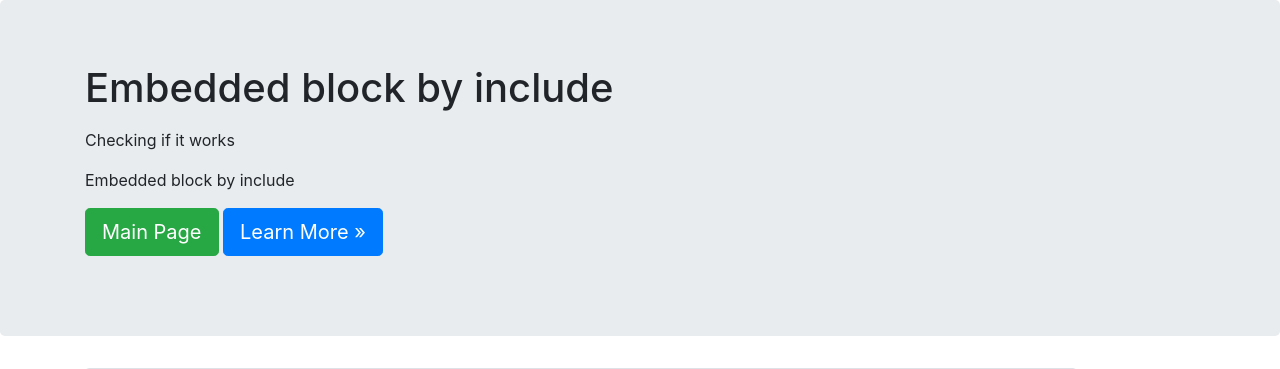
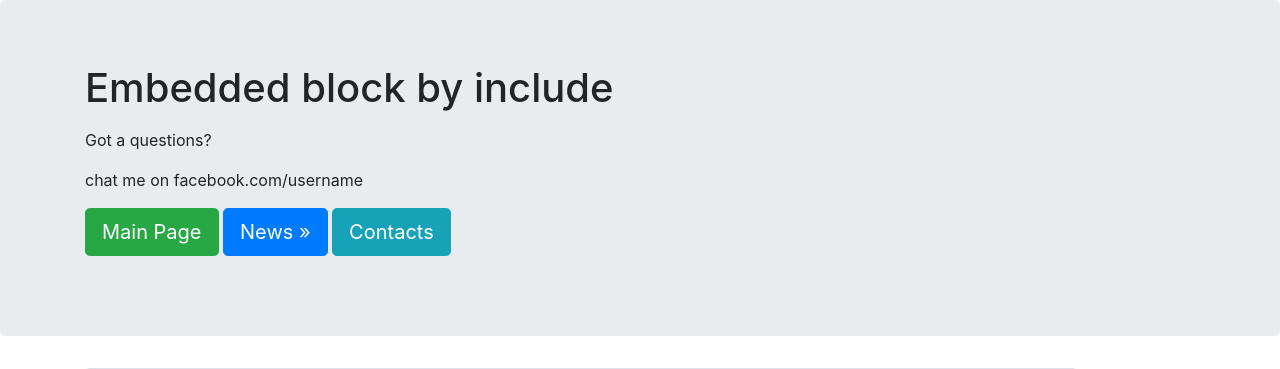
Before and after one commit to nndem/djangoTutorial, a Django app: page /contacts/ in a window 1280 px wide. Shown: the top 369 px of the page. Run offline with Django 3.2, Linux system fonts and the light colour scheme; some libraries are stand-ins or nearby versions.

Commit message:
#4 drilling to html

```diff
--- a/djangoTutorial/djangoTutorial/settings.py
+++ b/djangoTutorial/djangoTutorial/settings.py
@@ -20,7 +20,7 @@ BASE_DIR = Path(__file__).resolve().parent.parent
 # See https://docs.djangoproject.com/en/3.1/howto/deployment/checklist/
 
 # SECURITY WARNING: keep the secret key used in production secret!
-
+SECRET_KEY = '^fks6lx+$rg9%dehs0s0wx6d7mbp86200ugg=ra%6cdqqkgql^'
 
 # SECURITY WARNING: don't run with debug turned on in production!
 DEBUG = True
--- /dev/null
+++ b/djangoTutorial/mainApp/templates/mainApp/basic.html
@@ -0,0 +1,7 @@
+{% extends "mainApp/wrapper.html" %}
+
+{% block content %}
+    {% for val in values %}
+         <p>{{val}}</p>
+    {% endfor %}
+{% endblock %}
--- a/djangoTutorial/mainApp/templates/mainApp/wrapper.html
+++ b/djangoTutorial/mainApp/templates/mainApp/wrapper.html
@@ -11,10 +11,12 @@
         <div class="container">
             <h1>{% include "mainApp/includes/some_html.html" %}</h1>
             {% block content %}
+
             {% endblock %}
             <p>
             <a href="/" class="btn btn-success btn-lg">Main Page</a>
-            <a href="/news" class="btn btn-primary btn-lg">Learn More &raquo;</a>
+            <a href="/news" class="btn btn-primary btn-lg">News &raquo;</a>
+            <a href="/contacts" class="btn btn-info btn-lg">Contacts</a>
             </p>
         </div>
     </div>
--- a/djangoTutorial/mainApp/urls.py
+++ b/djangoTutorial/mainApp/urls.py
@@ -1,6 +1,7 @@
-from django.conf.urls import url, include
+from django.urls import path
+
 from . import views
 
 urlpatterns = [
-    url('', views.index, name="index"),
-]
+    path('', views.index, name="index"),
+    path("contacts/", views.contacts, name='contact')]
--- a/djangoTutorial/mainApp/views.py
+++ b/djangoTutorial/mainApp/views.py
@@ -1,5 +1,12 @@
 from django.shortcuts import render
+
 
 # Create your views here.
 def index(request):
     return render(request, 'mainApp/homePage.html')
+
+
+def contacts(request):
+    return render(request, 'mainApp/basic.html', {"values":
+                                                      ['Got a questions?',
+                                                      'chat me on facebook.com/username']})
```
